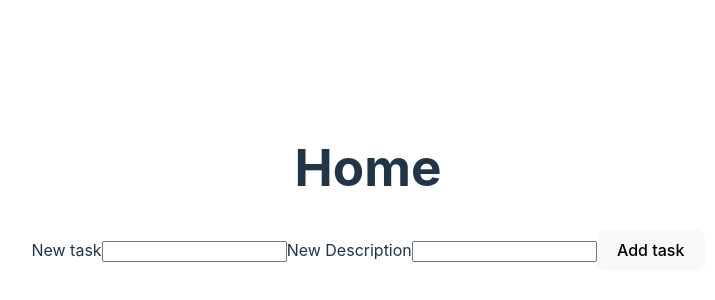
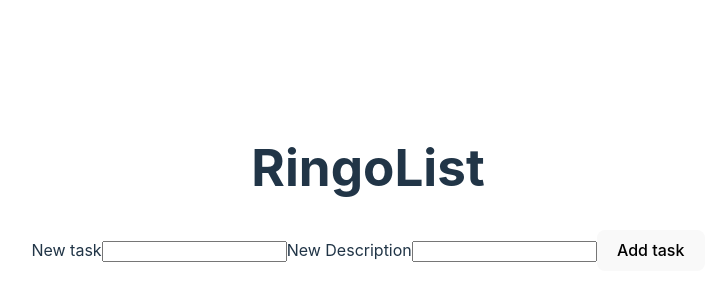
Before and after one commit to stephanemalho/ringo-test, a React (Vite) app in the folder todo-app/: page / in a window 1280 px wide. Shown: the part 212-512 px from the top of the page, without its empty margins (272-987 px from the left). Built offline with nearby package versions, Linux system fonts and the light colour scheme; no server answers; the HTML template or start-up script is replaced by a standard one.

Commit message:
♻️  F02: HOME > create Tttle comp

```diff
--- a/todo-app/src/components/pages/home/Home.jsx
+++ b/todo-app/src/components/pages/home/Home.jsx
@@ -2,6 +2,8 @@ import { useEffect, useState } from "react";
 import { createTask, getTasks } from "../../../api/tasksAPI";
 import { taskData } from "../../../utils";
 import Tasks from "./tasks/Tasks";
+import Title from "../../reusableUI/Title";
+import { title } from "../../../constants/constants";
 
 const Home = () => {
   // STATE
@@ -46,7 +48,7 @@ const Home = () => {
   // JSX
   return (
     <div className="todo-container">
-      <h1>Home</h1>
+      <Title label={title} />
       <from>
         <label htmlFor="new-task">New task</label>
         <input
--- /dev/null
+++ b/todo-app/src/components/reusableUI/Title.jsx
@@ -0,0 +1,8 @@
+/* eslint-disable react/prop-types */
+const Title = ({label}) => {
+  return (
+    <h1>{label}</h1>
+  )
+}
+
+export default Title
--- /dev/null
+++ b/todo-app/src/constants/constants.js
@@ -0,0 +1 @@
+export const title = 'RingoList';
```
